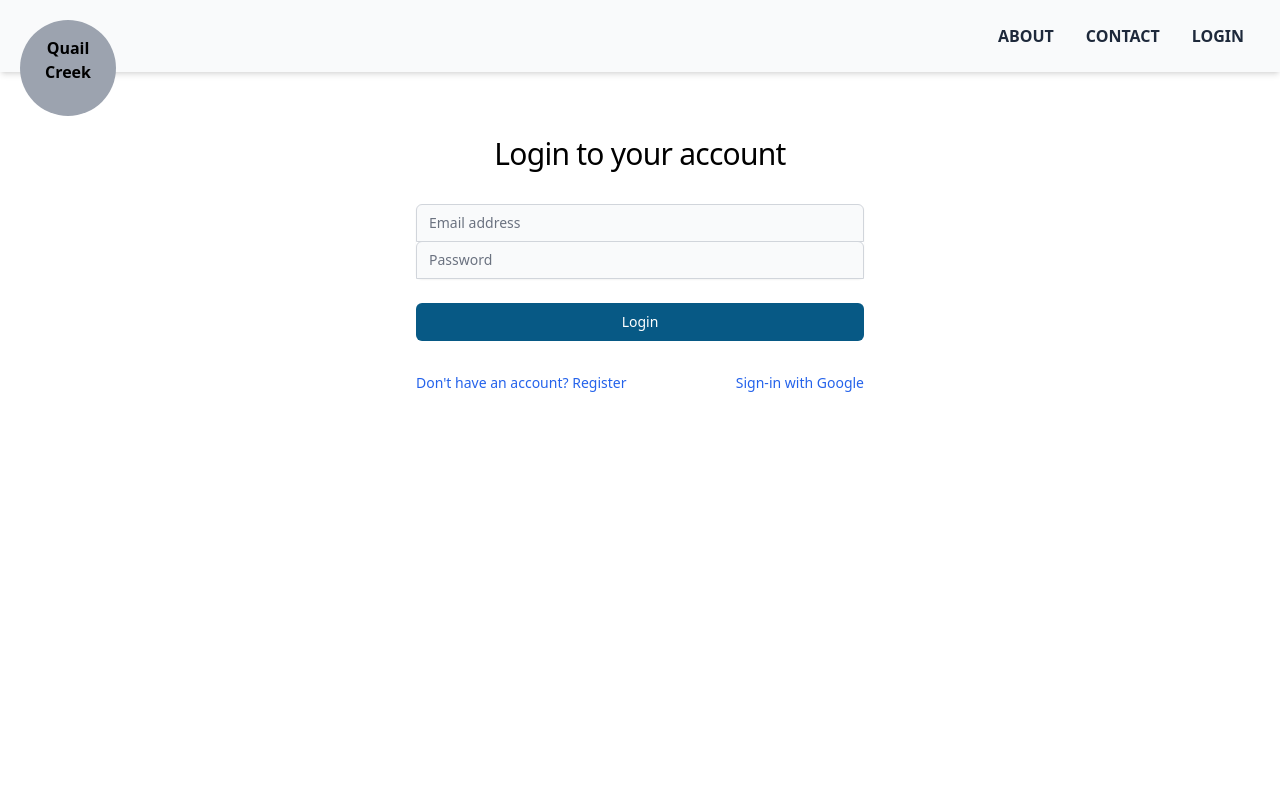
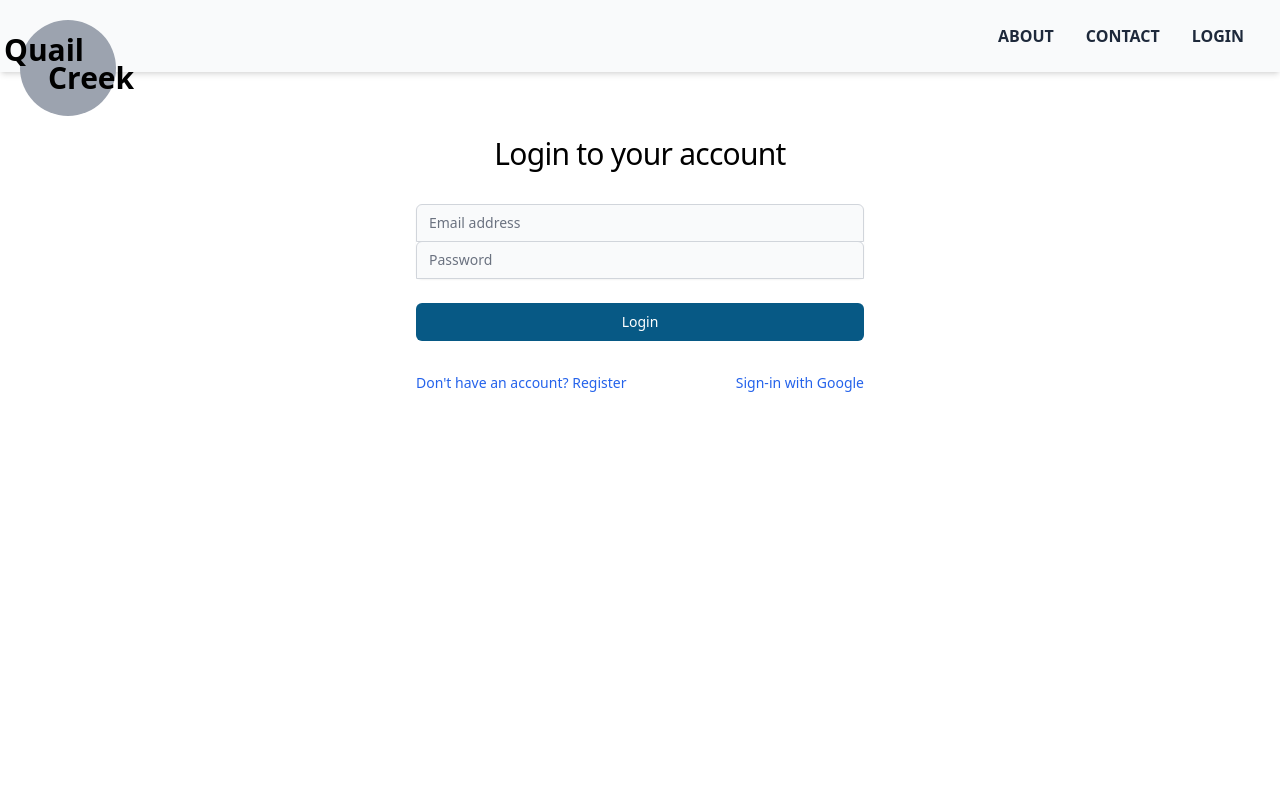
Before and after one commit to Zombie-Muse/quail-creek, a React (Create React App) app: page /login in a window 1280 px wide. Shown: the top 800 px of the page. Built offline with nearby package versions, Linux system fonts and the light colour scheme; no server answers.

Commit message:
Made a temp logo

```diff
--- a/src/components/navigation/Logo.js
+++ b/src/components/navigation/Logo.js
@@ -2,11 +2,9 @@ import React from 'react';
 
 const Logo = () => {
   return (
-    <div className="bg-gray-400 h-24   w-24 -mb-16 rounded-full text-center">
-      <div className="p-4 font-bold text-[24] ">
-        Quail <br />
-        Creek
-      </div>
+    <div className="bg-gray-400 static h-24 w-24 -mb-16 rounded-full text-center items-center">
+      <div className="-left-3 top-4 p-4 font-bold text-3xl absolute">Quail</div>
+      <div className="left-2 p-10 font-bold text-3xl absolute">Creek</div>
     </div>
   );
 };
--- a/src/components/navigation/NavBar.jsx
+++ b/src/components/navigation/NavBar.jsx
@@ -15,37 +15,7 @@ const Navigation = () => {
         <div className="flex items-center justify-between py-0 ">
           <NavLink to={'/'}>
             <div className="flex items-center justify-center">
-              <Logo/>
-              {/* <svg
-                id="logo-15"
-                width="49"
-                height="48"
-                viewBox="0 0 49 48"
-                fill="none"
-                xmlns="http://www.w3.org/2000/svg"
-              >
-                {' '}
-                <path
-                  d="M24.5 12.75C24.5 18.9632 19.4632 24 13.25 24H2V12.75C2 6.53679 7.03679 1.5 13.25 1.5C19.4632 1.5 24.5 6.53679 24.5 12.75Z"
-                  className="ccustom"
-                  fill="#17CF97"
-                ></path>{' '}
-                <path
-                  d="M24.5 35.25C24.5 29.0368 29.5368 24 35.75 24H47V35.25C47 41.4632 41.9632 46.5 35.75 46.5C29.5368 46.5 24.5 41.4632 24.5 35.25Z"
-                  className="ccustom"
-                  fill="#17CF97"
-                ></path>{' '}
-                <path
-                  d="M2 35.25C2 41.4632 7.03679 46.5 13.25 46.5H24.5V35.25C24.5 29.0368 19.4632 24 13.25 24C7.03679 24 2 29.0368 2 35.25Z"
-                  className="ccustom"
-                  fill="#17CF97"
-                ></path>{' '}
-                <path
-                  d="M47 12.75C47 6.53679 41.9632 1.5 35.75 1.5H24.5V12.75C24.5 18.9632 29.5368 24 35.75 24C41.9632 24 47 18.9632 47 12.75Z"
-                  className="ccustom"
-                  fill="#17CF97"
-                ></path>{' '}
-              </svg> */}
+              <Logo />
             </div>
           </NavLink>
           <div
```
